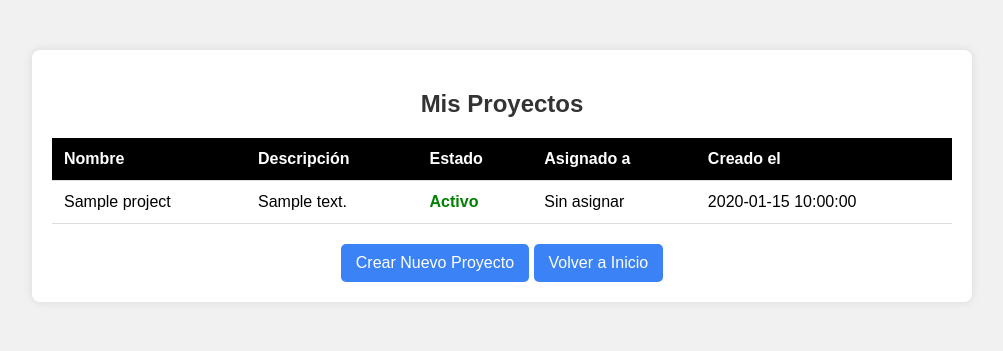
After one commit to Gallegopapa/To-Do-JS, a PHP site: page /To-Do-JS/mis_proyectos.php in a window 1280 px wide. The commit adds this page. Shown: the top 351 px of the page, without its empty margins (138-1141 px from the left). Run offline with PHP 8.4, Linux system fonts and the light colour scheme; the visitor is signed in with stand-in values (Sample User, id 1); tables that the repository leaves empty or names only in its code hold one stand-in row (values such as "Sample post").

Commit message:
crear, ver proyectos y asignar a usuarios

```diff
--- /dev/null
+++ b/css/mis_proyectos.css
@@ -0,0 +1,59 @@
+body {
+    font-family: Arial, sans-serif;
+    background: #f1f1f1;
+    margin: 0;
+    padding: 20px;
+}
+.container {
+    max-width: 900px;
+    background: white;
+    padding: 20px;
+    margin: 30px auto;
+    border-radius: 8px;
+    box-shadow: 0 0 10px rgba(0,0,0,0.1);
+}
+h2 {
+    text-align: center;
+    color: #333;
+}
+table {
+    width: 100%;
+    border-collapse: collapse;
+    margin-top: 20px;
+}
+th, td {
+    padding: 12px;
+    border-bottom: 1px solid #ddd;
+    text-align: left;
+}
+th {
+    background-color: #000000ff;
+    color: white;
+}
+tr:hover {
+    background-color: #f5f5f5;
+}
+.estado-activo {
+    color: green;
+    font-weight: bold;
+}
+.estado-inactivo {
+    color: red;
+    font-weight: bold;
+}
+.volver {
+    text-align: center;
+    margin-top: 20px;
+}
+.volver a {
+    background-color: #3b82f6;
+    color: white;
+    padding: 10px 15px;
+    border-radius: 5px;
+    text-decoration: none;
+    transition: background-color 0.3s ease;
+    display: inline-block;
+}
+.volver a:hover {
+    background-color: #2563eb;
+}
--- a/inicio.php
+++ b/inicio.php
@@ -82,7 +82,8 @@ function listarSubtareasVista($conn, $parent_id, $nivel=1, $user_id) {
       <nav class="menu">
         <a href="vista_tareas.php">Ver Tareas</a>
         <a href="tareas.php">Agregar Tareas</a>
-        <a href="crear_proyecto.php">Gestionar Proyectos</a>
+        <a href="crear_proyecto.php">Crear Proyecto</a>
+        <a href="mis_proyectos.php">Ver mis Proyectos</a>
         <a href="perfil.php" class="perfil-link">
           <img src="<?= htmlspecialchars($profile_pic) ?>" alt="Perfil" class="perfil-icon">
           <span class="perfil-nombre-navbar"><?= htmlspecialchars($user_name) ?></span>
--- /dev/null
+++ b/mis_proyectos.php
@@ -0,0 +1,74 @@
+<?php
+session_start();
+include("config.php");
+
+if (!isset($_SESSION["user_id"])) {
+    header("Location: login.php");
+    exit;
+}
+
+$user_id = $_SESSION["user_id"];
+
+// Consulta para obtener proyectos creados por el usuario
+$sql = "SELECT p.id, p.name, p.description, p.is_archived, p.created_at,
+               u.name AS assigned_username
+        FROM projects p
+        LEFT JOIN users u ON p.assigned_to = u.id
+        WHERE p.owner_id = $user_id
+        ORDER BY p.created_at DESC";
+
+$resultado = $conn->query($sql);
+
+if ($resultado === false) {
+    die("Error en la consulta SQL: " . $conn->error);
+}
+?>
+
+<!DOCTYPE html>
+<html lang="es">
+<head>
+  <meta charset="UTF-8" />
+  <meta name="viewport" content="width=device-width, initial-scale=1"/>
+<link rel="stylesheet" href="css/mis_proyectos.css"/>
+  <title>Mis Proyectos</title>
+</head>
+<body>
+  <div class="container">
+    <h2>Mis Proyectos</h2>
+
+    <?php if ($resultado->num_rows > 0): ?>
+      <table>
+        <thead>
+          <tr>
+            <th>Nombre</th>
+            <th>Descripción</th>
+            <th>Estado</th>
+            <th>Asignado a</th>
+            <th>Creado el</th>
+          </tr>
+        </thead>
+        <tbody>
+          <?php while ($proyecto = $resultado->fetch_assoc()): ?>
+            <tr>
+              <td><?= htmlspecialchars($proyecto['name']) ?></td>
+              <td><?= htmlspecialchars($proyecto['description']) ?></td>
+              <td class="<?= $proyecto['is_archived'] ? 'estado-inactivo' : 'estado-activo' ?>">
+                <?= $proyecto['is_archived'] ? 'Inactivo' : 'Activo' ?>
+              </td>
+              <td><?= $proyecto['assigned_username'] ? htmlspecialchars($proyecto['assigned_username']) : 'Sin asignar' ?></td>
+              <td><?= htmlspecialchars($proyecto['created_at']) ?></td>
+            </tr>
+          <?php endwhile; ?>
+        </tbody>
+      </table>
+    <?php else: ?>
+      <p>No tienes proyectos creados aún.</p>
+    <?php endif; ?>
+
+    <div class="volver">
+      <a href="crear_proyecto.php">Crear Nuevo Proyecto</a>
+      <a href="inicio.php" class="btn-volver">Volver a Inicio</a>
+    </div>
+  </div>
+</body>
+</html>
```
Also changed, not shown: crear_proyecto.php (+25 -85 lines), css/crear_proyecto.css (added, +69 -0 lines), img/perfiles/1758127789_logo de la moto.jpeg (added).
